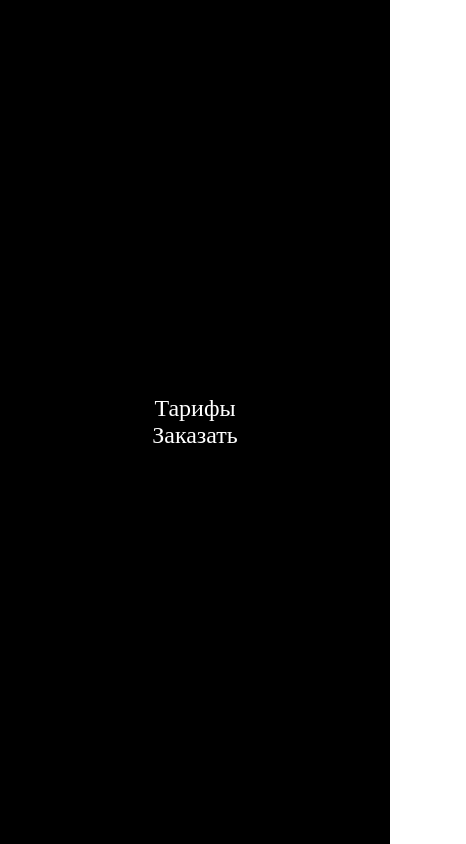
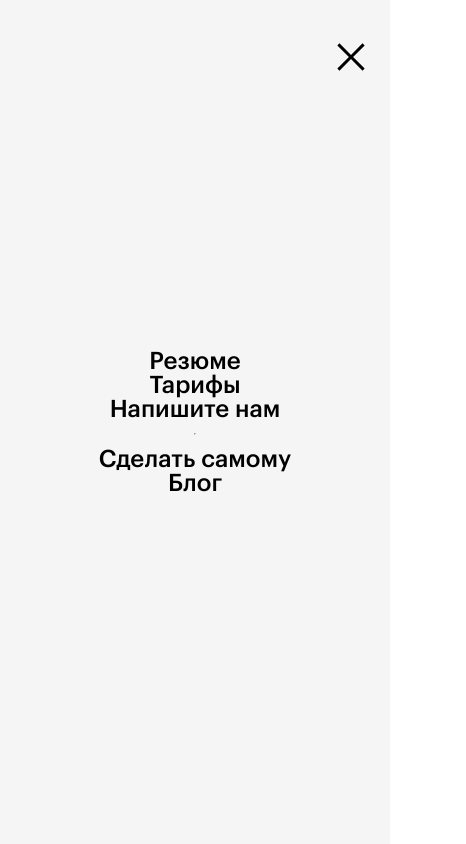
Before and after one commit to AVS85/talent-bro, a Next.js app: page / in a window 390 px wide. Both pictures are taken after a click on the picture 358 px from the left and 68 px from the top of the page. Shown: the top 844 px of the page, 466 px wide, since content can reach past the window. Built offline with nearby package versions, Linux system fonts and the light colour scheme.

Commit message:
mobile menu

```diff
--- a/components/menu/Menu.jsx
+++ b/components/menu/Menu.jsx
@@ -23,27 +23,47 @@ import { Link, animateScroll as scroll } from "react-scroll";
 // import bird from './assets/bird.png'
 // import hand from './assets/hand.png'
 import burger from './assets/burger.svg'
+import close from './assets/close.svg'
 
 function CmpPopupLayer({
 	// isActive = false,
 	isActive = true,
 	onClose = () => {}
 }){
+
+	function scrollToHash(hash){
+		// console.log('hash', hash);
+		// console.log('Scroll', scroll);
+
+		const coord = document.getElementById(hash).getBoundingClientRect()
+		// console.log('coord', coord);
+
+		hash && scroll.scrollTo(coord.y, {
+			duration: 1500,
+			delay: 100,
+			smooth: true,
+			// containerId: hash,
+			// containerId: 'ContainerElementID',
+			offset: -50, // Scrolls to element + 50 pixels down the page
+		})
+	}
 	return (
 		<div
 		className={`${styles.popupLayer} ${isActive && styles.popupLayerActive}`}
 		onClick={() => onClose()}
 		>
-				<Link to={'schedulerates'}
-		    spy={true} smooth={true} offset={-70} duration={500}
-				>Тарифы</Link>
+			<div className={styles.closeWrap}>
+				<img src={close.src} alt="close" />
+			</div>
 
-				<Link to={'contactform'}
-		    spy={true} smooth={true} offset={-70} duration={500}
-				>Заказать</Link>
+				<div onClick={()=>scrollToHash('advances')}>Резюме</div>
+				<div onClick={()=>scrollToHash('schedulerates')}>Тарифы</div>
+				<div onClick={()=>scrollToHash('contactform')}>Напишите нам</div>
 
-					{/* <CmpPopDownMenu title="Блог" link="https://taalentbro.notion.site/"/> */}
+				<hr />
 
+				<a href="https://taalentbro.notion.site/7c5e414fc879482986af1dabd14359ae" target="_blank" rel="noopener noreferrer">Сделать самому</a>
+				<a href="https://taalentbro.notion.site/" target="_blank" rel="noopener noreferrer">Блог</a>
 
 		</div>
 	)
@@ -69,6 +89,7 @@ function CmpPopDownMenu({
 					<a
 			    href={link}
 					target={"_blank"}
+					rel="noreferrer"
 					>
 						{title}
 					</a>
@@ -97,6 +118,7 @@ function CmpPopDownMenu({
 										<a
 								    href={item.link}
 										target={"_blank"}
+										rel="noreferrer"
 										>
 											{item.title}
 										</a>
--- a/components/menu/Menu.module.scss
+++ b/components/menu/Menu.module.scss
@@ -6,17 +6,25 @@
 	position: fixed;
 	top: 0;
 	left: 0;
-	background: #000;
+	background: $bgAlt;
 	min-height: 100vh;
 	min-width: 100%;
 	z-index: 999;
+	user-select: none;
+	font-family: 'main500';
+	.closeWrap {
+		// border: 1px solid red;
+		top: 33px;
+		right: 15px;
+		position: absolute;
+	}
 	&.popupLayerActive {
 		display: flex;
 		align-items: center;
 		justify-content: center;
 		flex-direction: column;
 		font-size: 24px;
-		color: white;
+		color: $textMain;
 		.a {
 			// display: block;
 			// width: 100%;
--- a/components_page/contact-form/ContactForm.jsx
+++ b/components_page/contact-form/ContactForm.jsx
@@ -123,7 +123,7 @@ export function ContactForm(){
 								/>
 							</Box>
 
-							<Box className={styles.attachedBox}>
+							{/* <Box className={styles.attachedBox}>
 								<div>
 									<span>Прикрепите&nbsp;резюме<br />PDF, DOCX</span>
 								</div>
@@ -135,7 +135,7 @@ export function ContactForm(){
 									placeholder="Телефон"
 									/>
 								</div>
-							</Box>
+							</Box> */}
 
 
 							<Box sx={{
```
Also changed, not shown: components/menu/assets/close.svg (added).
